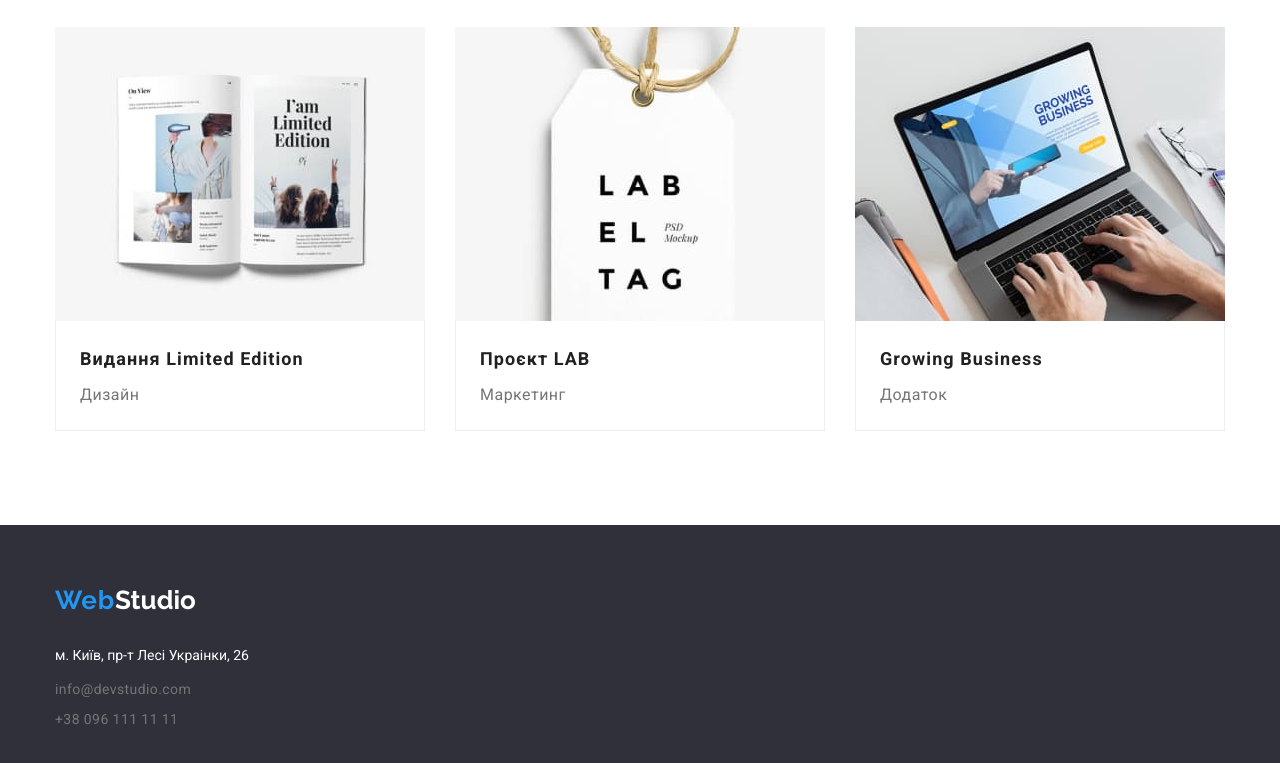
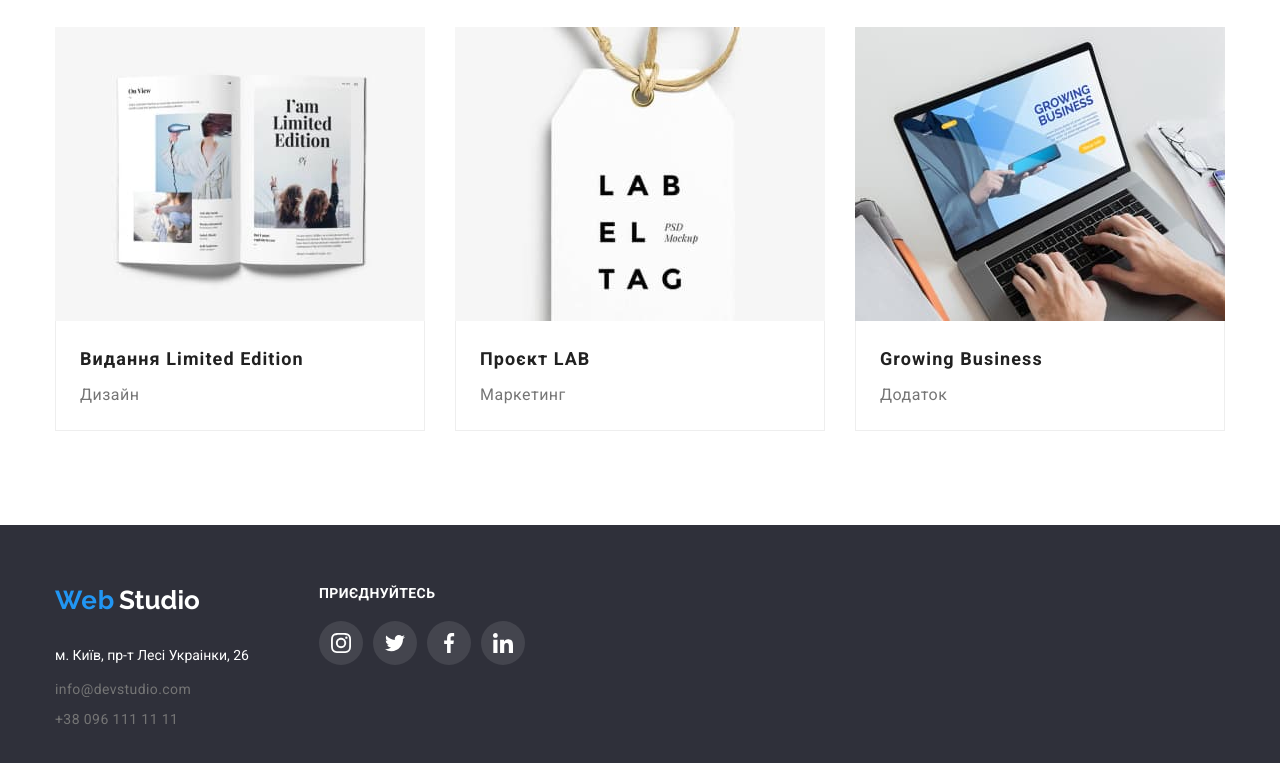
Before and after one commit to Dikhtiar-Tania96/goit-markup-hw-04, a plain HTML site: page portfolio.html in a window 1280 px wide. Shown: the part 1104-1867 px from the top of the page. Drawn offline with nearby package versions, Linux system fonts and the light colour scheme.

Commit message:
Додає секцію на сторінку портфоліо

```diff
--- a/portfolio.html
+++ b/portfolio.html
@@ -192,12 +192,12 @@
 
     <footer class="footer-style">
       <div class="container">
-        <a href="./" class="active"
-          ><span class="logo-footer">Web</span
-          ><span class="logo-style-white">Studio</span></a
-        >
-
+        <div class="global-section">
+          <div class="section-footer">
+          <a href="./" class="active"><span class="logo-footer">Web</span>
+          <span class="logo-style-white">Studio</span></a>
           <address class="address">
+            <div class="footer-comand">
             <ul class="list-footer">
               <li class="item-footer">
                 <a
@@ -215,12 +215,50 @@
               </li>
               <li class="item-footer">
                 <a href="tel:+380961111111" class="contact-active"
-                >+38 096 111 11 11</a
-              >
+                  >+38 096 111 11 11</a>
               </li>
             </ul>
         </address>
       </div>
+
+      <div class="footer-socials">
+        <h2 class="footer-title">Приєднуйтесь</h2>
+          <ul class="socials-list">
+          <li class="socials-item">
+          <a class="social-link" href="">
+          <svg width="20px" height="20px">
+          <use href="./images/symbol-defs.svg#icon-instagram"></use>
+          </svg>
+          </a>
+          </li>
+
+          <li class="socials-item">
+            <a class="social-link" href="">
+            <svg width="20px" height="20px">
+            <use href="./images/symbol-defs.svg#icon-twitter"></use>
+            </svg>
+            </a>
+          </li>
+
+          <li class="socials-item">
+            <a class="social-link" href="">
+            <svg width="20px" height="20px">
+            <use href="./images/symbol-defs.svg#icon-facebook"></use>
+            </svg>
+             </a>
+          </li>
+
+          <li class="socials-item">
+            <a class="social-link" href="">
+            <svg width="20px" height="20px">
+            <use href="./images/symbol-defs.svg#icon-linkedin"></use>
+            </svg>
+            </a>
+         </li>
+      </ul>
+    </div>
+      </div>
+    </div>
     </footer>
   </body>
 </html>
```
Also changed, not shown: index.html (indentation only). Lines whose indentation alone changed are shown as unchanged.
